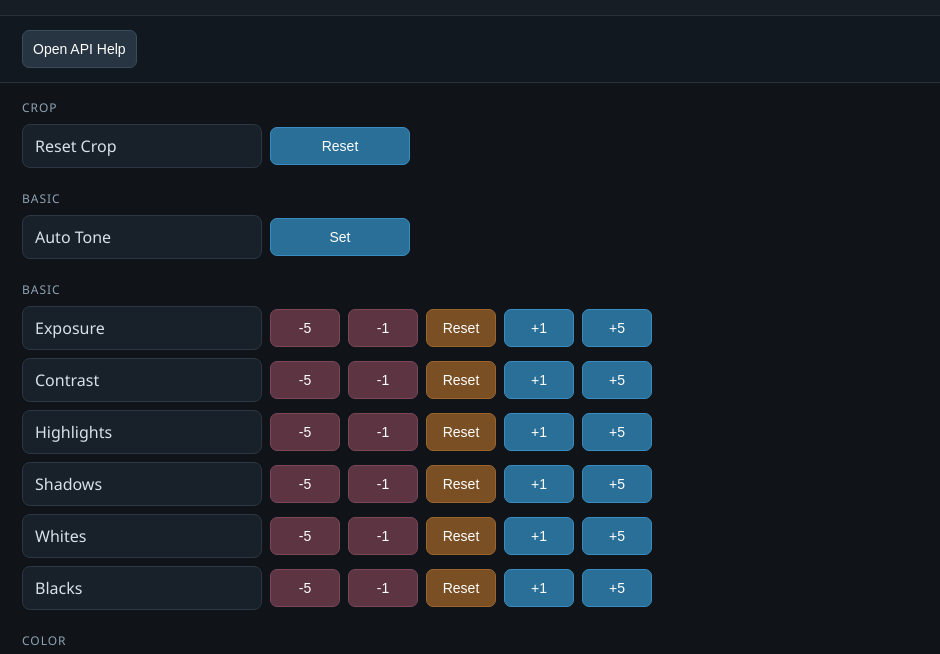
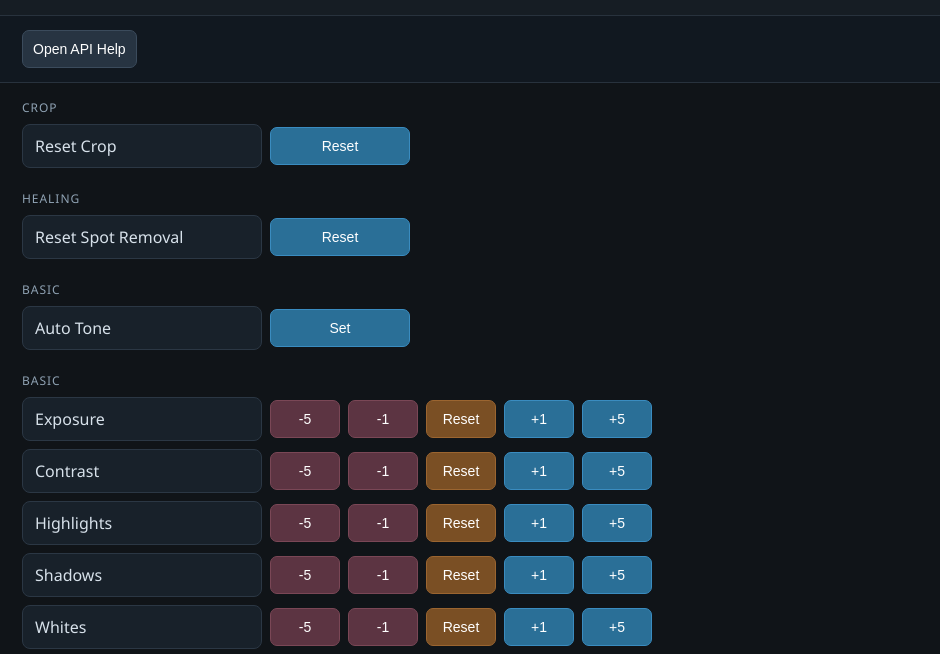
Before and after one commit to ninoleto/LRBridge, an Electron app: page app/controller.html in a window 940 px wide. Shown: the part 101-755 px from the top of the page. Drawn offline with Linux system fonts and the light colour scheme.

Commit message:
Add reset spot removal button to web controller

```diff
--- a/app/controller.html
+++ b/app/controller.html
@@ -449,6 +449,17 @@
                         ]
                 },
                 {
+                        "name": "Healing",
+                        "placement": "top",
+                        "actions": [
+                                {
+                                        "label": "Reset Spot Removal",
+                                        "action": "resetSpotRemoval",
+                                        "button": "Reset"
+                                }
+                        ]
+                },
+                {
                         "name": "Basic",
                         "placement": "before:Basic",
                         "actions": [
```
